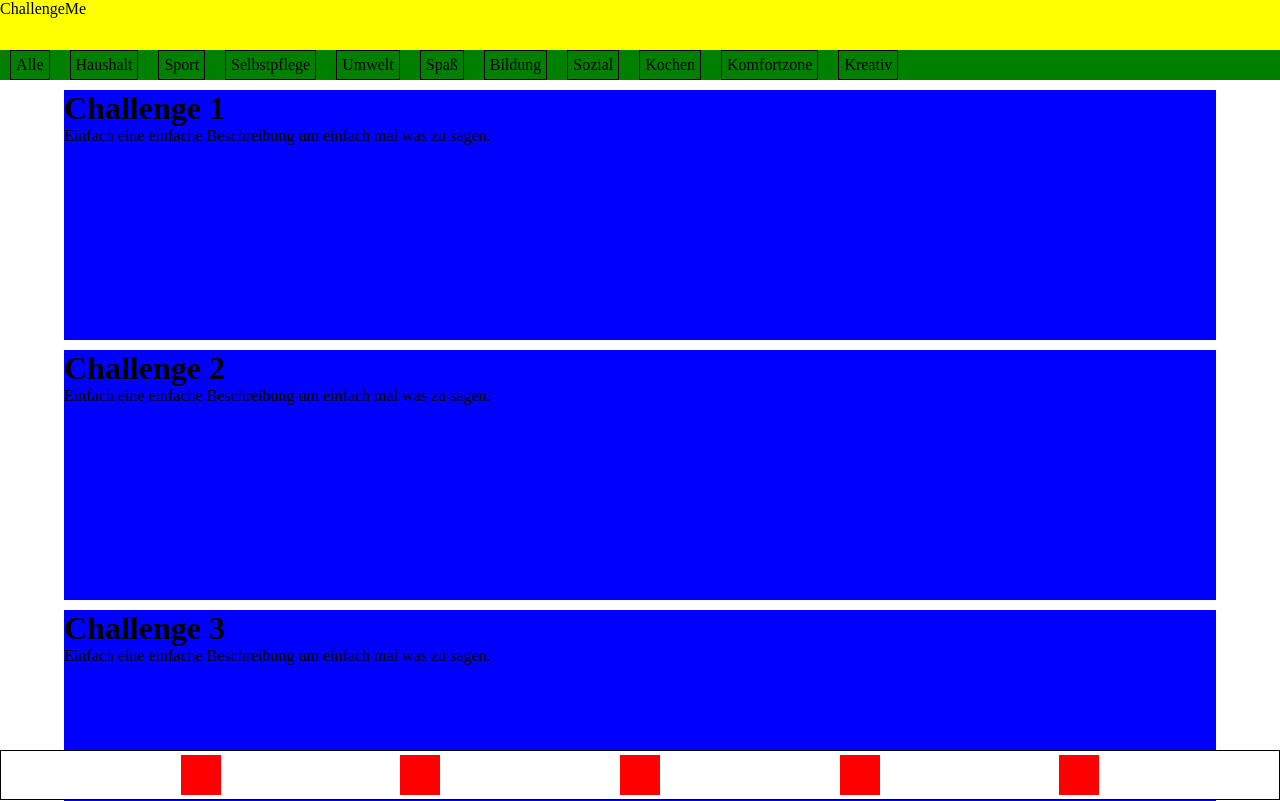
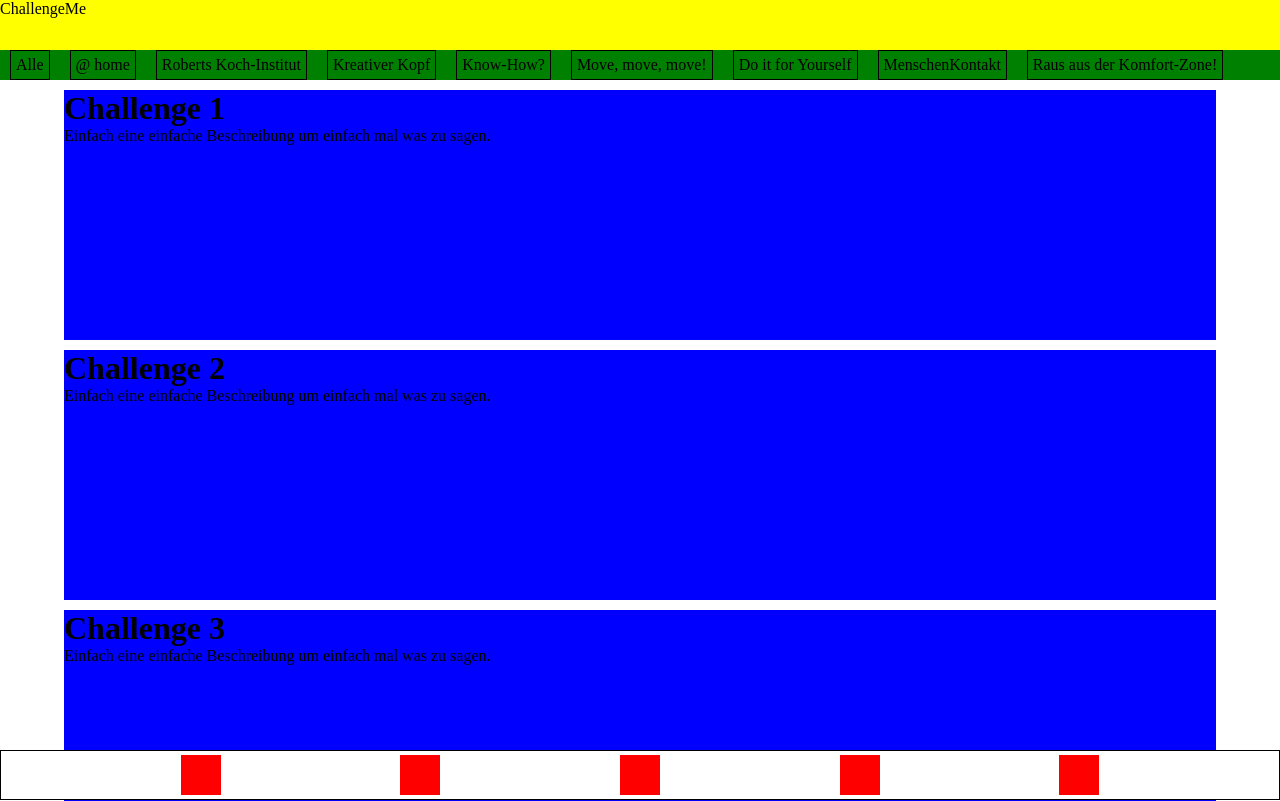
Before and after one commit to Questophant/frontend, an Angular app: page / in a window 1280 px wide. Shown: the top 801 px of the page. Built offline with nearby package versions, Linux system fonts and the light colour scheme; sample sign-in values are in the browser's storage.

Commit message:
adjust categories to defined categories

```diff
--- a/src/app/shared/dtos/category.ts
+++ b/src/app/shared/dtos/category.ts
@@ -12,16 +12,14 @@
 } */
 
 export const Categories: Category[] = [
-	{ name: 'household', display: 'Haushalt' },
-	{ name: 'physical', display: 'Sport' },
-	{ name: 'selfcare', display: 'Selbstpflege' },
-	{ name: 'eco', display: 'Umwelt' },
-	{ name: 'fun', display: 'Spaß' },
-	{ name: 'education', display: 'Bildung' },
-	{ name: 'social', display: 'Sozial' },
-	{ name: 'cooking', display: 'Kochen' },
-	{ name: 'noComfortZone', display: 'Komfortzone' },
-	{ name: 'creative', display: 'Kreativ' },
+	{ name: 'home', display: '@ home' },
+	{ name: 'cooking', display: 'Roberts Koch-Institut' },
+	{ name: 'creative', display: 'Kreativer Kopf' },
+	{ name: 'know-how', display: 'Know-How?' },
+	{ name: 'move', display: 'Move, move, move!' },
+	{ name: 'selfcare', display: 'Do it for Yourself' },
+	{ name: 'social', display: 'MenschenKontakt' },
+	{ name: 'comfort', display: 'Raus aus der Komfort-Zone!' },
 ];
 
 export function getCategoryByName(name: string): Category | undefined {
```
Also changed, not shown: 1 other file (tests, documents, lock files or other folders).
